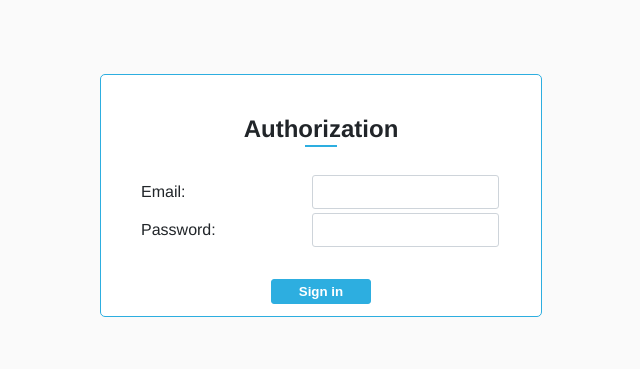
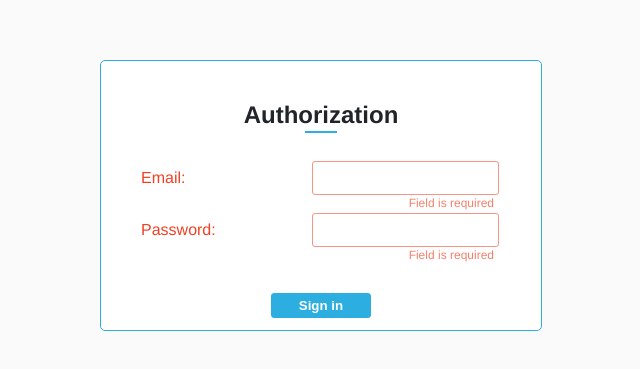
Before and after one commit to kirizey/interesnee-practice, a Vue app in the folder vue-application/: page /auth in a window 1280 px wide. Shown: the part 205-574 px from the top of the page, without its empty margins (319-959 px from the left). Built offline with nearby package versions, Linux system fonts and the light colour scheme.

Commit message:
Form validation

```diff
--- a/vue-application/package.json
+++ b/vue-application/package.json
@@ -11,6 +11,7 @@
     "axios": "^0.18.0",
     "vue": "^2.6.6",
     "vue-router": "^3.0.2",
+    "vuelidate": "^0.7.4",
     "vuex": "^3.1.0"
   },
   "devDependencies": {
--- a/vue-application/public/index.html
+++ b/vue-application/public/index.html
@@ -5,7 +5,7 @@
     <meta http-equiv="X-UA-Compatible" content="IE=edge" />
     <meta name="viewport" content="width=device-width,initial-scale=1.0" />
     <link rel="icon" href="<%= BASE_URL %>favicon.ico" />
-    <title>vue-application</title>
+    <title>Cars JS</title>
   </head>
   <body>
     <div id="app"></div>
--- a/vue-application/src/App.vue
+++ b/vue-application/src/App.vue
@@ -61,4 +61,28 @@ h2.title::after {
   align-items: center;
   margin: 0 20px;
 }
+
+.form-group--error + .error {
+  display: block;
+  color: #f57f6c;
+}
+.error {
+  font-size: 0.75rem;
+  line-height: 1;
+  text-align: right;
+  display: none;
+  margin-right: 27px;
+  margin-bottom: 2px;
+}
+.form-group--error input,
+.form-group--error textarea,
+.form-group--error select,
+.form-group--error input:focus,
+.form-group--error input:hover {
+  border-color: #f79483;
+}
+
+.form-group--error label {
+  color: #f04124;
+}
 </style>
--- a/vue-application/src/components/CarModal.vue
+++ b/vue-application/src/components/CarModal.vue
@@ -6,7 +6,7 @@
           <form class="car-form">
             <h2 class="title">Add new car</h2>
 
-            <div class="form-group">
+            <div class="form-group" :class="{ 'form-group--error':!$v.body_type_id.required }">
               <label for="bodyTypeName">Body type:</label>
               <div class="form-group__input-wrapper">
                 <select v-model="body_type_id" id="bodyTypeName" required>
@@ -16,8 +16,9 @@
                 </select>
               </div>
             </div>
+            <div class="error" v-if="!$v.body_type_id.required">Field is required</div>
 
-            <div class="form-group">
+            <div class="form-group" :class="{ 'form-group--error':!$v.make_id.required }">
               <label for="makeName">Make:</label>
               <div class="form-group__input-wrapper">
                 <select v-model="make_id" id="makeName" required>
@@ -27,8 +28,9 @@
                 </select>
               </div>
             </div>
+            <div class="error" v-if="!$v.make_id.required">Field is required</div>
 
-            <div class="form-group">
+            <div class="form-group" :class="{ 'form-group--error':!$v.car_model_id.required }">
               <label for="carModel">Model:</label>
               <div class="form-group__input-wrapper">
                 <select v-model="car_model_id" id="carModel" required>
@@ -40,26 +42,36 @@
                 </select>
               </div>
             </div>
+            <div class="error" v-if="!$v.car_model_id.required">Field is required</div>
 
-            <div class="form-group">
+            <div
+              class="form-group"
+              :class="{ 'form-group--error':!$v.year.between ||!$v.year.required }"
+            >
               <label for="year">Year:</label>
               <div class="form-group__input-wrapper">
-                <input v-model="year" type="number" min="1900" required>
+                <input v-model="year" type="number" required>
               </div>
             </div>
+            <div class="error" v-if="!$v.year.required">Field is required</div>
+            <div
+              class="error"
+              v-if="!$v.year.between"
+            >Must be between {{$v.year.$params.between.min}} and {{$v.year.$params.between.max}}</div>
 
-            <div class="form-group">
+            <div class="form-group" :class="{ 'form-group--error':!$v.mileage.required }">
               <label for="mileage">Mileage:</label>
               <div class="form-group__input-wrapper">
                 <input type="number" v-model="mileage" id="mileage" required>
               </div>
             </div>
+            <div class="error" v-if="!$v.mileage.required">Field is required</div>
 
-            <div class="form-group">
+            <div class="form-group" :class="{ 'form-group--error':!$v.description.required }">
               <label for="carDescription">Description:</label>
             </div>
 
-            <div class="form-group">
+            <div class="form-group" :class="{ 'form-group--error':!$v.description.required }">
               <div class="form-group__input-wrapper">
                 <textarea
                   v-model="description"
@@ -71,6 +83,7 @@
                 ></textarea>
               </div>
             </div>
+            <div class="error" v-if="!$v.description.required">Field is required</div>
 
             <div class="form-group car-form__btns form__btns">
               <button
@@ -105,6 +118,7 @@
 
 <script>
 import { mapGetters, mapActions } from "vuex";
+import { required, between } from "vuelidate/lib/validators";
 
 export default {
   computed: { ...mapGetters(["CARS_MODAL_OPTIONS"]) },
@@ -117,6 +131,14 @@ export default {
       mileage: null,
       description: null
     };
+  },
+  validations: {
+    body_type_id: { required },
+    make_id: { required },
+    car_model_id: { required },
+    year: { required, between: between(1900, new Date().getFullYear()) },
+    mileage: { required },
+    description: { required }
   },
   methods: {
     ...mapActions([
@@ -133,6 +155,8 @@ export default {
       });
     },
     createCar() {
+      this.$v.$touch();
+      if (!this.$v.$invalid) {
         this.CREATE_CAR({
           body_type_id: this.body_type_id,
           make_id: this.make_id,
@@ -143,6 +167,7 @@ export default {
         });
 
         this.closeModal();
+      }
     },
 
     deleteCar() {
@@ -151,6 +176,9 @@ export default {
     },
 
     updateCar() {
+      this.$v.$touch();
+
+      if (!this.$v.$invalid) {
         this.UPDATE_CAR({
           id: this.CARS_MODAL_OPTIONS.data.id,
           body_type_id: this.body_type_id,
@@ -161,6 +189,7 @@ export default {
           description: this.description
         });
         this.closeModal();
+      }
     }
   },
   mounted() {
@@ -177,6 +206,31 @@ export default {
 </script>
 
 <style scoped>
+textarea {
+  width: 100%;
+  margin-top: 10px;
+}
+
+button.delete {
+  background-color: #c82333;
+  border-color: #bd2130;
+  color: #fff;
+}
+
+button.delete:hover {
+  background-color: #b82030;
+}
+
+button.edit {
+  color: #212529;
+  background-color: #ffc107;
+  border-color: #ffc107;
+}
+
+button.edit:hover {
+  background-color: #f7b900;
+}
+
 .modal-mask {
   position: fixed;
   z-index: 9998;
@@ -231,29 +285,4 @@ export default {
   -webkit-transform: scale(1.1);
   transform: scale(1.1);
 }
-
-textarea {
-  width: 100%;
-  margin-top: 10px;
-}
-
-button.delete {
-  background-color: #c82333;
-  border-color: #bd2130;
-  color: #fff;
-}
-
-button.delete:hover {
-  background-color: #b82030;
-}
-
-button.edit {
-  color: #212529;
-  background-color: #ffc107;
-  border-color: #ffc107;
-}
-
-button.edit:hover {
-  background-color: #f7b900;
-}
 </style>
--- a/vue-application/src/main.js
+++ b/vue-application/src/main.js
@@ -3,6 +3,7 @@ import VueRouter from 'vue-router';
 import App from './App.vue';
 import routes from './routes';
 import store from './store/index';
+import Vuelidate from 'vuelidate';
 
 Vue.config.productionTip = false;
 
@@ -12,6 +13,7 @@ const router = new VueRouter({
 });
 
 Vue.use(VueRouter);
+Vue.use(Vuelidate);
 
 new Vue({
   router,
--- a/vue-application/src/pages/Authentication.vue
+++ b/vue-application/src/pages/Authentication.vue
@@ -2,19 +2,22 @@
   <div class="authentication__wrap">
     <form class="authentication-form">
       <h2 class="title">Authorization</h2>
-      <div class="form-group">
+      <div class="form-group" :class="{ 'form-group--error':!$v.email.required }">
         <label for="email">Email:</label>
         <div class="form-group__input-wrapper">
           <input type="email" id="email" v-model="email">
         </div>
       </div>
+      <div class="error" v-if="!$v.email.required">Field is required</div>
 
-      <div class="form-group">
+      <div class="form-group" :class="{ 'form-group--error':!$v.password.required }">
         <label for="password">Password:</label>
         <div class="form-group__input-wrapper">
           <input type="password" id="password" v-model="password">
         </div>
       </div>
+      <div class="error" v-if="!$v.password.required">Field is required</div>
+
       <div class="form-group form-btns">
         <button class="primary" type="button" @click="login">Sign in</button>
       </div>
@@ -24,6 +27,7 @@
 
 <script>
 import { mapGetters, mapActions } from "vuex";
+import { required } from "vuelidate/lib/validators";
 
 export default {
   name: "Authentication",
@@ -31,10 +35,14 @@ export default {
   data() {
     return {
       email: "",
-      password: ""
+      password: "",
+      submitStatus: ""
     };
   },
-
+  validations: {
+    email: { required },
+    password: { required }
+  },
   computed: {
     ...mapGetters(["USER_TOKEN"])
   },
@@ -42,6 +50,11 @@ export default {
   methods: {
     ...mapActions(["LOGIN"]),
     login() {
+      this.$v.$touch();
+
+      if (this.$v.$invalid) {
+        this.submitStatus = "ERROR";
+      } else {
         this.LOGIN({
           email: this.email,
           password: this.password
@@ -52,6 +65,7 @@ export default {
               : this.$router.push("/auth");
           })
           .catch(error => error);
+      }
     }
   }
 };
```
Also changed, not shown: 1 other file (tests, documents, lock files or other folders). Lines whose indentation alone changed are shown as unchanged.
